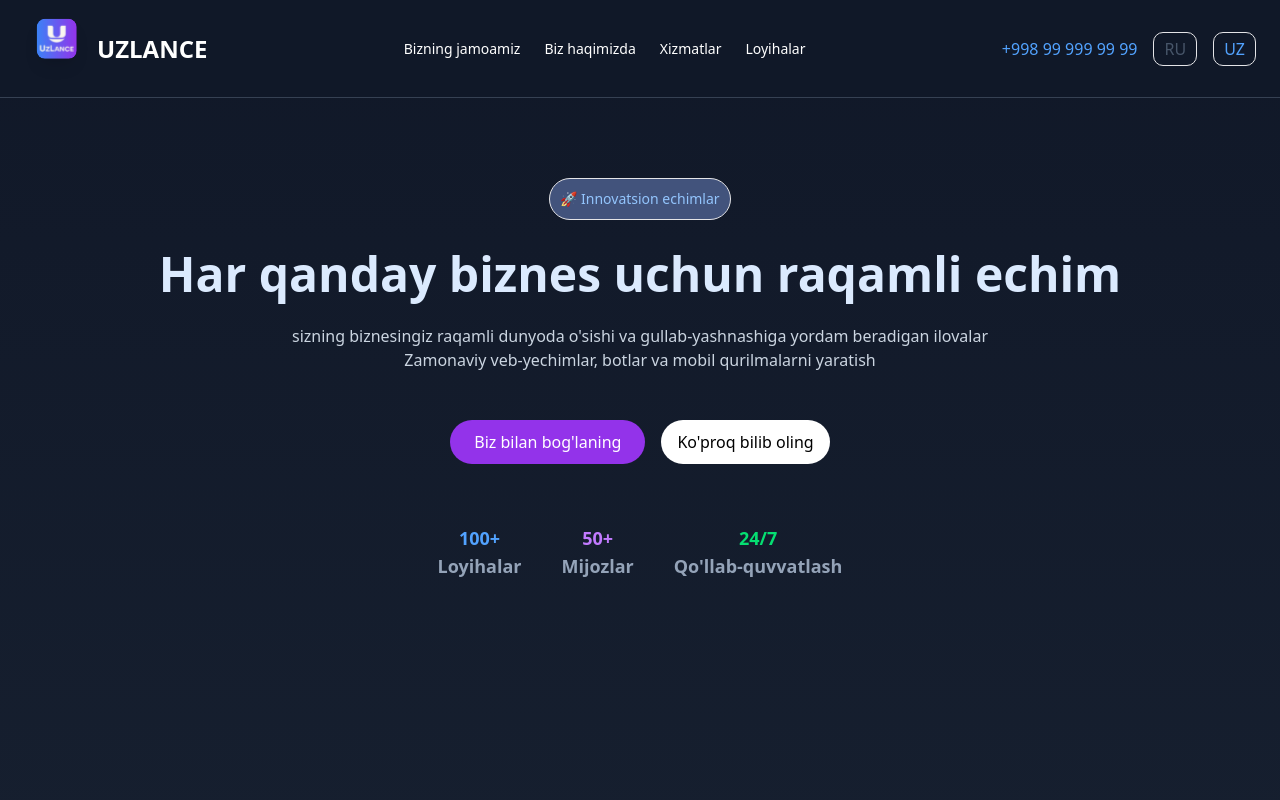
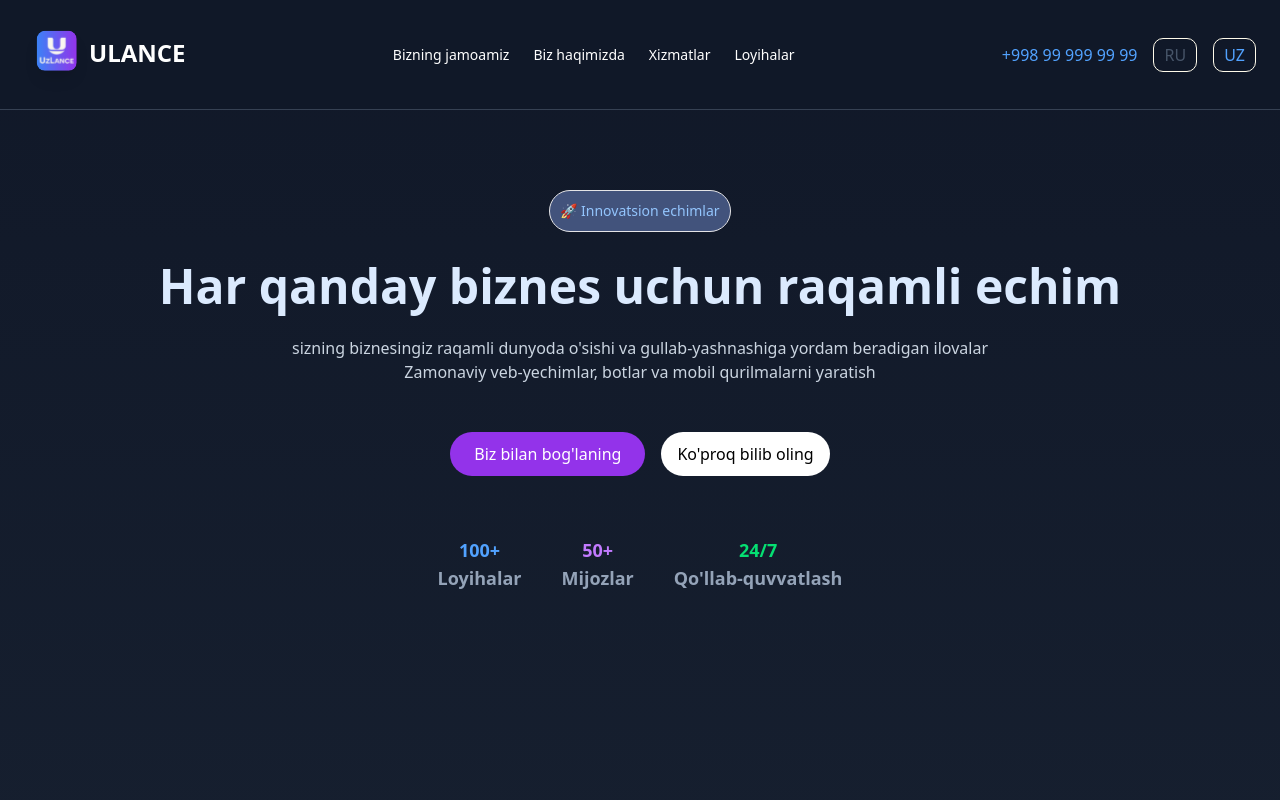
Before and after one commit to codelabinternship/ulance_landing, a React (Vite) app: page / in a window 1280 px wide. Shown: the top 800 px of the page. Built offline with nearby package versions, Linux system fonts and the light colour scheme.

Commit message:
put the cursor pointer in buttons

```diff
--- a/src/assets/components/footer.tsx
+++ b/src/assets/components/footer.tsx
@@ -12,7 +12,7 @@ const Footer = () => {
             <div className="w-8 h-8 bg-gradient-to-r from-purple-500 to-blue-500 rounded-md flex items-center justify-center text-white font-bold text-lg">
               U
             </div>
-            <span className="ml-2 text-xl font-semibold">UZLANCE</span>
+            <span className="ml-2 text-xl font-semibold">ULANCE</span>
           </div>
           <p className="text-gray-400 text-sm">
             {t("We create digital solutions that help businesses grow and develop in today's world.")}
@@ -25,7 +25,7 @@ const Footer = () => {
           </div>
         </div>
         <div>
-          <h3 className="text-lg font-semibold mb-3">
+          <h3 className="text-lg font-semibold mb-3 cursor">
           {t('About us')}
 
           </h3>
@@ -79,7 +79,7 @@ const Footer = () => {
               <span className="text-white font-medium">
                 {t('Email')}
               </span><br />
-              info@uzlance.uz
+              info@ulance.uz
             </li>
             <li>
               <span className="text-white font-medium">
@@ -91,7 +91,7 @@ const Footer = () => {
         </div>
       </div>
       <div className="border-t border-gray-700 mt-10 pt-4 text-center text-gray-400 text-sm">
-        © 2024 UZLANCE. Все права защищены. Создано с ❤️ в Узбекистане
+        © 2024 ULANCE. Все права защищены. Создано с ❤️ в Узбекистане
       </div>
     </footer>
   );
--- a/src/assets/components/navbar.tsx
+++ b/src/assets/components/navbar.tsx
@@ -13,9 +13,9 @@ function Navbar() {
 
   return (
     <nav className="flex justify-between items-center px-6 py-4 bg-gray-900 border-b border-gray-700">
-      <div className="flex items-center space-x-2">
+      <div className="flex items-center mt-3 ">
         <img src="/logo.svg" alt="Logo" />
-        <div className="text-2xl font-bold text-white">UZLANCE</div>
+        <div className="text-2xl font-bold text-white mb-4">ULANCE</div>
       </div>
       <ul className="hidden md:flex space-x-6 text-sm font-medium text-white">
 
@@ -27,13 +27,13 @@ function Navbar() {
       <div className="flex gap-4">
         <button className="text-blue-400">+998 99 999 99 99</button>
         <button
-          className={`border rounded-lg px-2.5 py-1 ${currentLang === 'ru' ? 'text-blue-400' : 'text-[#475569]'}`}
+          className={`cursor-pointer border-1 border-amber-50 hover:border-blue-500 rounded-lg px-2.5 py-1  ${currentLang === 'ru' ? 'text-blue-400' : 'text-[#475569] '}`}
           onClick={() => changeLanguage('ru')}
         >
           RU
         </button>
         <button
-          className={`border rounded-lg px-2.5 py-1 ${currentLang === 'uz' ? 'text-blue-400' : 'text-[#475569]'}`}
+          className={` cursor-pointer  border-1 border-amber-50 hover:border-blue-500 rounded-lg px-2.5 py-1 ${currentLang === 'uz' ? 'text-blue-400' : 'text-[#475569]'}`}
           onClick={() => changeLanguage('uz')}
         >
           UZ
```
